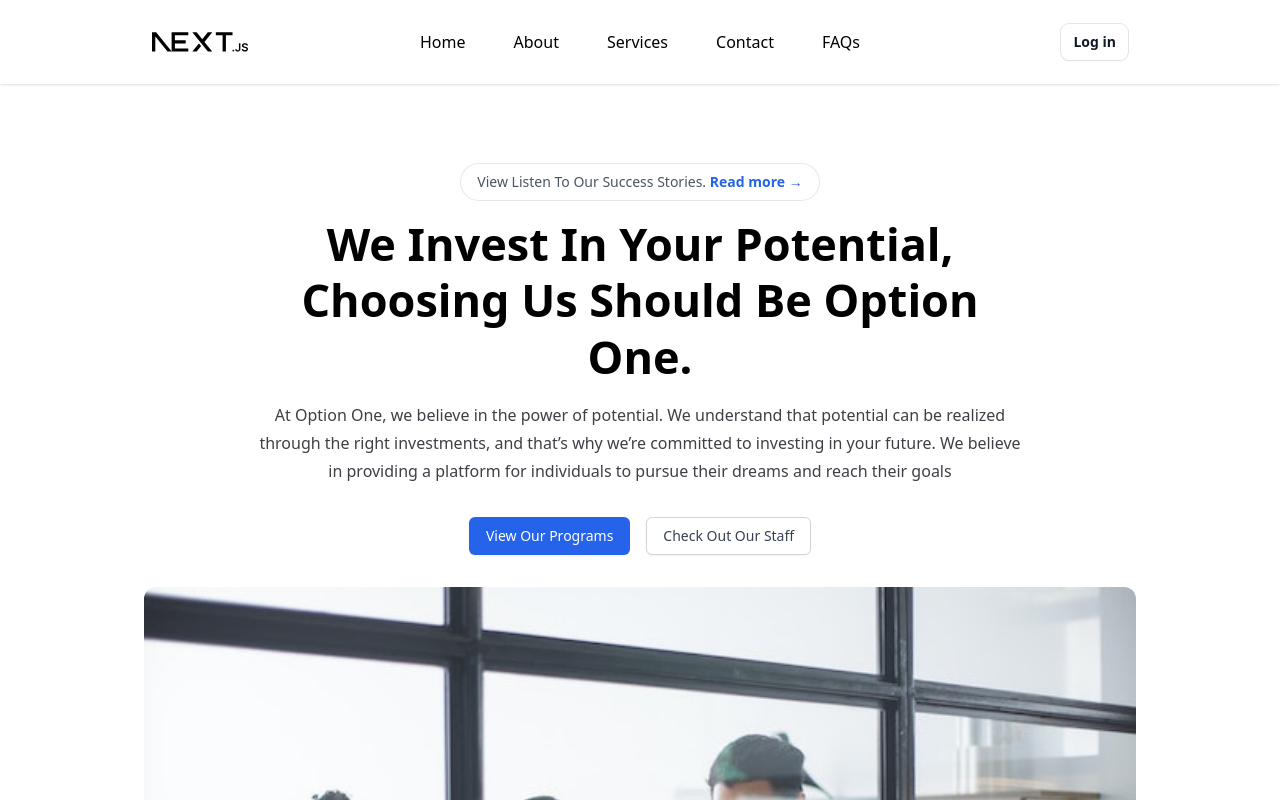
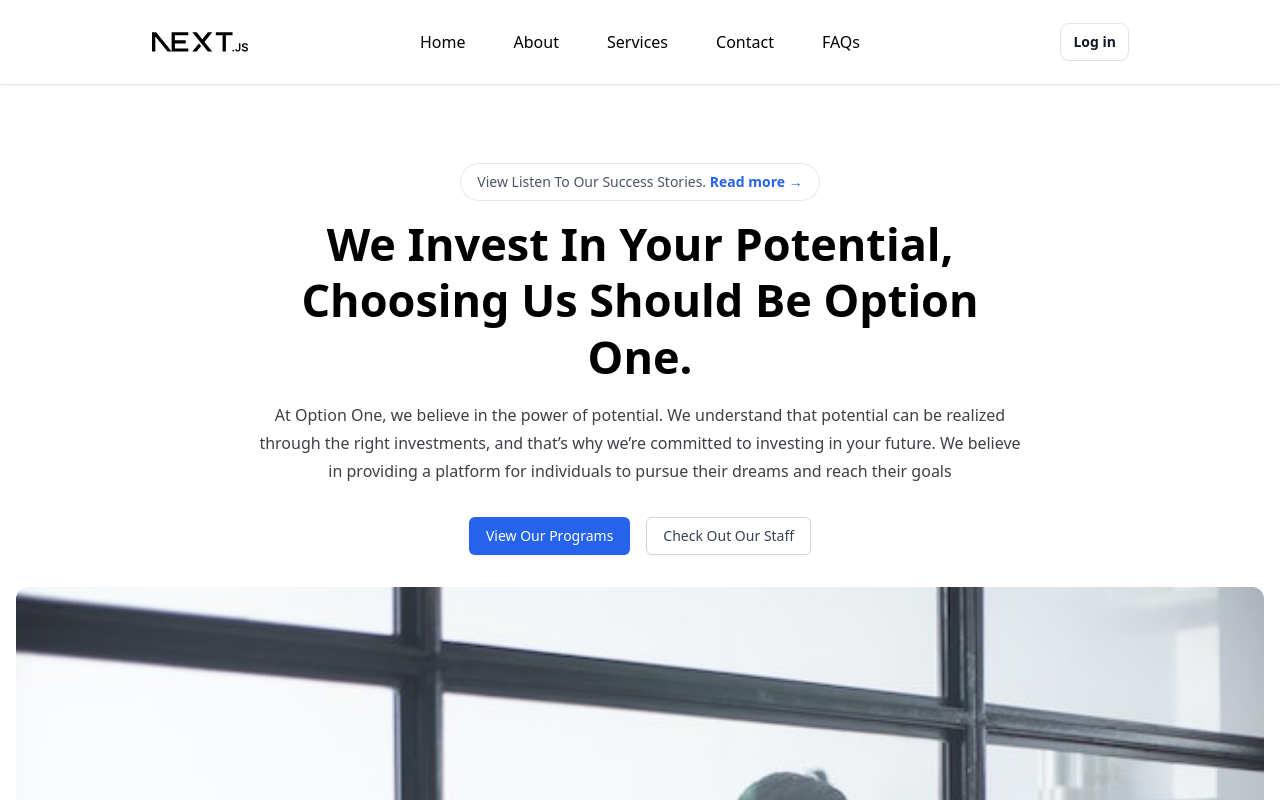
Before and after one commit to Justin-Bento/optionone-staffing-agency, a Next.js app: page / in a window 1280 px wide. Shown: the top 800 px of the page. Built offline with nearby package versions, Linux system fonts and the light colour scheme.

Commit message:
updated wrapper

```diff
--- a/styles/globals.css
+++ b/styles/globals.css
@@ -3,7 +3,7 @@
 
 @layer components {
   .wrapper {
-    @apply max-w-5xl p-4 mx-auto md:p-6 lg:p-8;
+    @apply mx-auto max-w-7xl sm:px-6 lg:px-8;
   }
   .type-display-large {
     @apply font-sans text-[3.563rem] capitalize font-semibold leading-10
```
